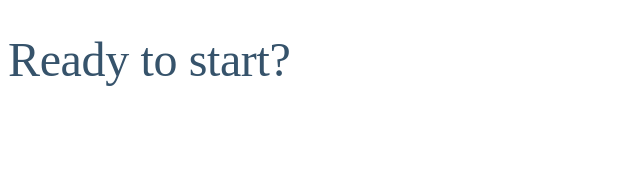
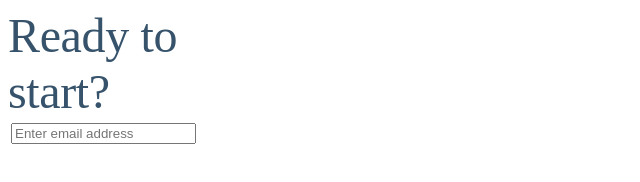
Before and after one commit to tuleelut/HakavimoUostas, a plain HTML site: page index.html in a window 1280 px wide. Shown: the whole page, without its empty margins (0-640 px from the left). Drawn offline with Linux system fonts and the light colour scheme.

Commit message:
initial commit

```diff
--- a/index.html
+++ b/index.html
@@ -7,6 +7,15 @@
     <link rel="stylesheet" href="style.css">
 </head>
 <body>
-    <h1 class="Ready">Ready to start?</h1>
+    <section>
+        <article class="box-1">Ready to start?</article>
+        <table>
+            <tbody>
+                <tr>
+                    <td><input type="email" placeholder="Enter email address"><article class="box-2"></article></td>
+                </tr>
+            </tbody>
+        </table>
+    </section>
 </body>
 </html>
--- a/style.css
+++ b/style.css
@@ -1,4 +1,12 @@
-.Ready {
+* {
+    box-sizing: border-box;
+}
+
+.box-1 {
+    display: grid;
+    grid-template-columns: repeat(2, 1fr);
+
+    grid-column: 1 / span 2;
     width: 445px;
     color: #36536B;
     font-family: DM Serif Display;
@@ -9,3 +17,10 @@
     /* 116.667% */
     letter-spacing: -0.369px;
 }
+
+table{
+    width: 600px;
+}
+table, td{
+    border: 1px snow;
+}
```
